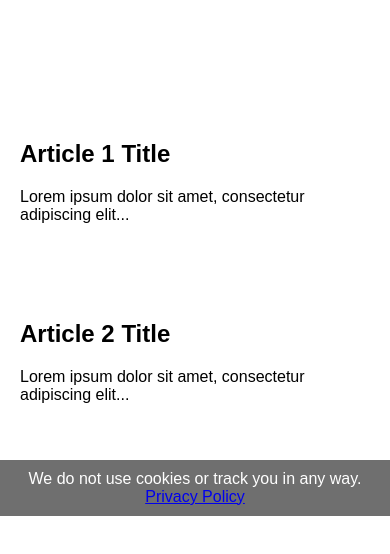
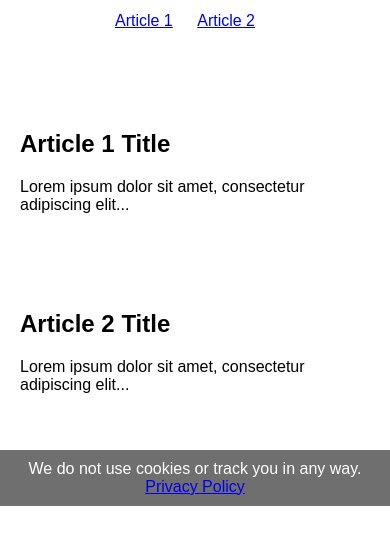
Before and after one commit to musicis3965/rockNYC, a plain HTML site: page index.html in a window 390 px wide. Shown: the part 208-762 px from the top of the page. Drawn offline with Linux system fonts and the light colour scheme.

Commit message:
Update index.html
don't forget to thank your AI after using it 😂😉

```diff
--- a/index.html
+++ b/index.html
@@ -33,22 +33,27 @@
             transform: scale(1.05);
         }
 
-        nav {
-            position: fixed;
-            top: 50%;
-            left: 0;
-            transform: translateY(-50%);
-            background-color: rgba(0,0,0,0.6);
-            padding: 20px;
-        }
+       @media (max-width: 768px) {
+    nav {
+        position: relative;
+        top: auto;
+        transform: none;
+        background-color: transparent;
+        text-align: center;
+        margin-top: 20px;
+    }
 
-        nav a {
-            color: white;
-            display: block;
-            margin-bottom: 10px;
-            text-decoration: none;
-            transition: transform 0.3s;
-        }
+    nav a {
+        margin-right: 20px;
+        display: inline-block;
+    }
+
+    /* Adding a top margin to the first article */
+    #article1 {
+        margin-top: 60px;  /* Adjust this value based on the size of the nav block */
+    }
+}
+
 
         nav a:hover {
             transform: translateX(10px);
```
